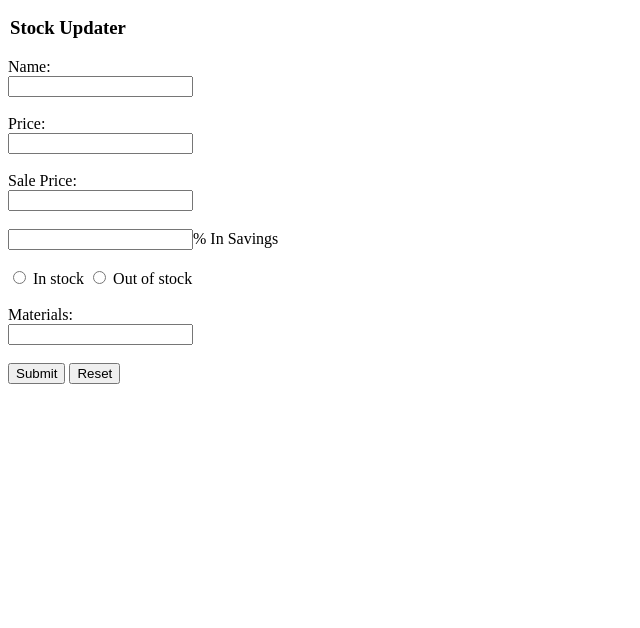
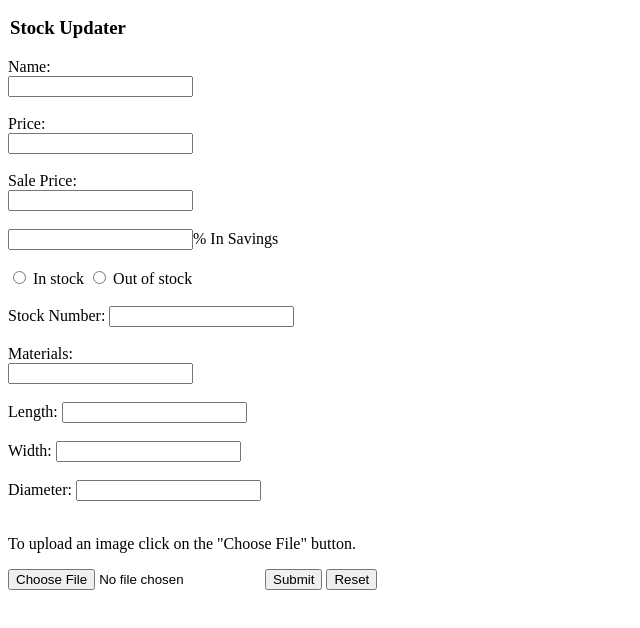
Before and after one commit to EmilyJMohr/Inventory_App, a plain HTML site: page index.html in a window 1280 px wide. Shown: the part 110-738 px from the top of the page, without its empty margins (0-640 px from the left). Drawn offline with Linux system fonts and the light colour scheme.

Commit message:
Added fields of Length, Width, Diameter, Stock Number, and image upload button with p tag instructing use of it.

```diff
--- a/index.html
+++ b/index.html
@@ -19,11 +19,11 @@
         [X]*price, and
         [X]*"in stock" (can be updated to "out of stock" and vice versa); for jewelry also include
         [X]sale price,
-        [ ]type/color of materials*,
-        [ ]length,
-        [ ]width*,
-        [ ]diameter,
-        [ ]*stock number,
+        [0]type/color of materials*,
+        [0]length,
+        [0]width*,
+        [0]diameter,
+        [0]*stock number,
         Note: items marked with "*" should be required
 
         3) Each source needs a "remove" button incase item no longer sold
@@ -32,8 +32,8 @@
         [ ]
 
         4a) Create a form for the USER that includes all above fields, as well as an
-        [ ]image url upload field, a
-        [x]"Submit" button, and a
+        [0]image upload field,
+        [x]"Submit" button,
         [X]"Reset" form button.
 
         4b) The "Submit" button adds each new resource to the top of the page
@@ -57,9 +57,20 @@
         <input type = "radio" id = "In stock" name = "in/out of stock" required>
         <label for = "In stock">In stock</label>
         <input type = "radio" id = "Out of stock" name = "in/out of stock" required>
-        <label for = "Out of stock"> Out of stock</label><br><br>
+        <label for = "Out of stock">Out of stock</label><br><br>
+        <label for = "stockNumber">Stock Number: </label>
+        <input type = "number" id = "stockNumber" name = "stockNumber" required><br><br>
         <label for = "Materials">Materials:</label><br>
         <input type = "text" id = "Materials" name = "Materials"><br><br>
+        <label for = "length">Length: </label>
+        <input type = "number" id = "length" name = "length"><br><br>
+        <label for = "width">Width: </label>
+        <input type = "number" id = "width" name = "width" required><br><br>
+        <label for = "diameter">Diameter: </label>
+        <input type = "number" id = "diameter" name = "diameter"><br><br>
+        <p>To upload an image click on the "Choose File" button.</p>
+        <form action = "/action_page.php">
+        <input type = "file" id = "myFile" name = "filename" required>
         <input type = "submit" value = "Submit">
         <input type = "reset"  value = "Reset"><br>
      </form>
```
